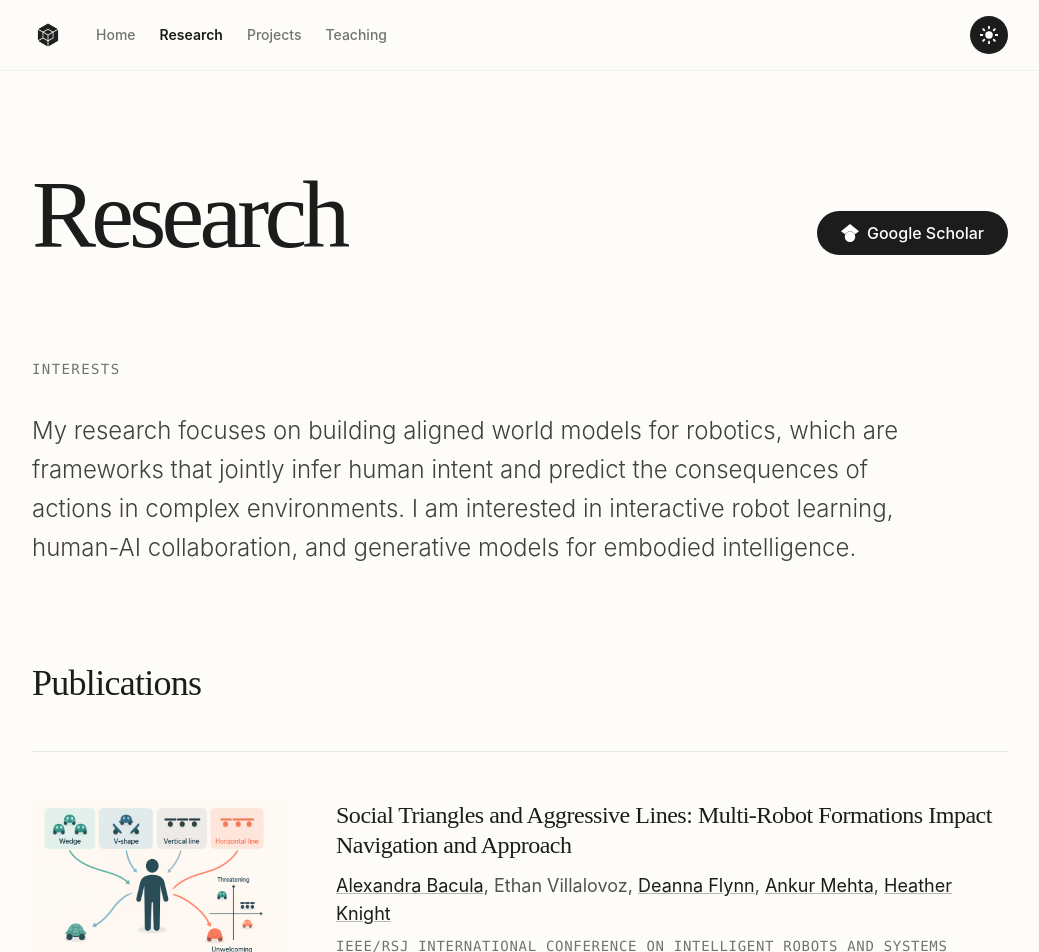
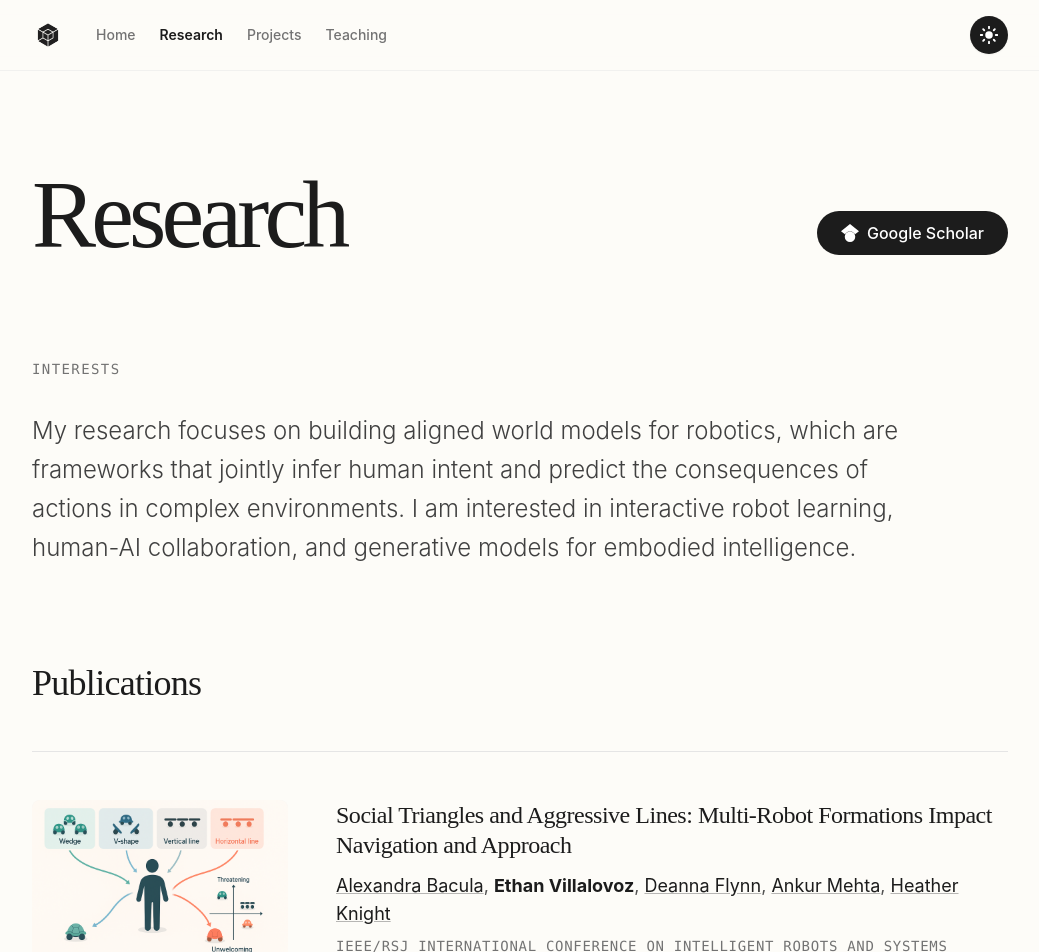
Before and after one commit to ethanvillalovoz/ethanvillalovoz.github.io, a Next.js app: page /research in a window 1280 px wide. Shown: the top 952 px of the page, without its empty margins (120-1159 px from the left). Built offline with nearby package versions, Linux system fonts and the light colour scheme.

Commit message:
added bolding my name

```diff
--- a/src/app/research/page.tsx
+++ b/src/app/research/page.tsx
@@ -8,6 +8,7 @@ import { FaGithub, FaFilePdf, FaGlobe, FaYoutube } from "react-icons/fa";
 interface Author {
 	name: string;
 	url?: string;
+	isMe?: boolean;
 }
 
 interface Paper {
@@ -29,7 +30,7 @@ const papers: Paper[] = [
 		title: "Social Triangles and Aggressive Lines: Multi-Robot Formations Impact Navigation and Approach",
 		authors: [
 			{ name: "Alexandra Bacula", url: "https://sites.google.com/plu.edu/alexandra-bacula" },
-			{ name: "Ethan Villalovoz" },
+			{ name: "Ethan Villalovoz", isMe: true },
 			{ name: "Deanna Flynn", url: "https://deannaflynn.wixsite.com/deanna-flynn" },
 			{ name: "Ankur Mehta", url: "https://uclalemur.com/" },
 			{ name: "Heather Knight", url: "https://www.charismarobotics.com/" },
@@ -111,12 +112,16 @@ export default function ResearchPage() {
 													href={author.url}
 													target="_blank"
 													rel="noopener noreferrer"
-													className="text-primary dark:text-white underline decoration-primary-light/50 hover:decoration-primary"
+													className={`text-primary dark:text-white underline decoration-primary-light/50 hover:decoration-primary ${
+														author.isMe ? "font-bold" : ""
+													}`}
 												>
 													{author.name}
 												</a>
 											) : (
-												author.name
+												<span className={author.isMe ? "font-bold text-primary dark:text-white" : ""}>
+													{author.name}
+												</span>
 											)}
 											{index < paper.authors.length - 1 && ", "}
 										</span>
```
